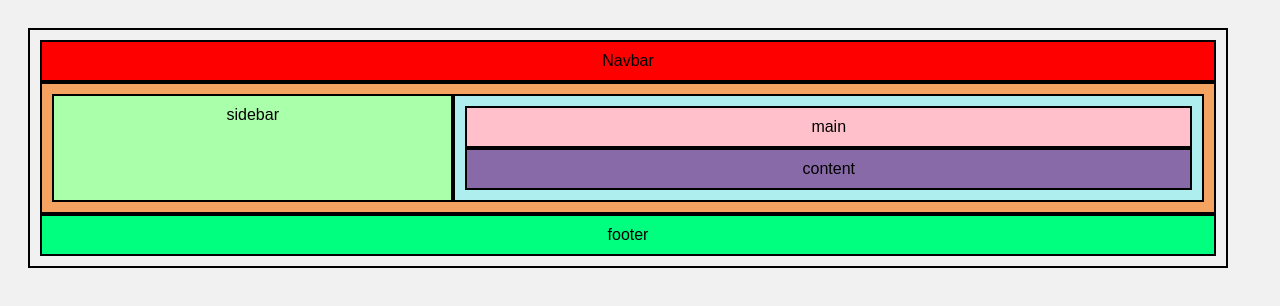
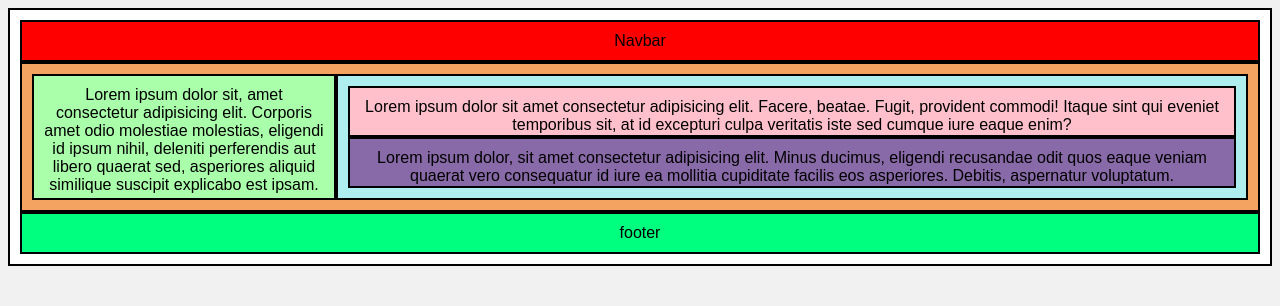
Before and after one commit to prabhathkumar1729/prac_web, a plain HTML site: page layout.html in a window 1280 px wide. Drawn offline with Linux system fonts and the light colour scheme.

Commit message:
added grid assignment files

```diff
--- a/layout.html
+++ b/layout.html
@@ -2,21 +2,21 @@
 <html lang="en">
 
 <head>
-    <title>CSS Layout</title>
+    <title>CSS Assignment</title>
     <meta charset="utf-8">
-    <link rel="stylesheet" href="practisecss/p_grid.css">
+    <!-- <link rel="stylesheet" href="practisecss/p_grid.css"> -->
     <!-- <link rel="stylesheet" href="practisecss/p_flex.css"> -->
-    <!-- <link rel="stylesheet" href="practisecss/p_float.css"> -->
+    <link rel="stylesheet" href="practisecss/p_float.css">
 </head>
 
 <body>
     <div class="container">
         <div class="navbar"> Navbar </div>
         <div class="row">
-            <div class="sidebar"> sidebar </div>
+            <div class="sidebar"> Lorem ipsum dolor sit, amet consectetur adipisicing elit. Corporis amet odio molestiae molestias, eligendi id ipsum nihil, deleniti perferendis aut libero quaerat sed, asperiores aliquid similique suscipit explicabo est ipsam. </div>
             <div class="division">
-                <div class="main"> main </div>
-                <div class="content"> content </div>
+                <div class="main"> Lorem ipsum dolor sit amet consectetur adipisicing elit. Facere, beatae. Fugit, provident commodi! Itaque sint qui eveniet temporibus sit, at id excepturi culpa veritatis iste sed cumque iure eaque enim? </div>
+                <div class="content"> Lorem ipsum dolor, sit amet consectetur adipisicing elit. Minus ducimus, eligendi recusandae odit quos eaque veniam quaerat vero consequatur id iure ea mollitia cupiditate facilis eos asperiores. Debitis, aspernatur voluptatum. </div>
             </div>
         </div>
         <div class="footer"> footer</div>
--- a/practisecss/p_flex.css
+++ b/practisecss/p_flex.css
@@ -10,7 +10,7 @@ body {
 }
 
 .container {
-    width: 1200px;
+    width: 100%;
     display: flex;
     flex-direction: column;
     border: 2px solid black;
@@ -23,7 +23,7 @@ body {
 
 .sidebar {
     background: #afa;
-    flex-grow: 1;
+    /* flex-grow: 1; */
     border: 2px solid black;
     width: 25%;
 }
@@ -31,7 +31,7 @@ body {
 .division {
     background: paleturquoise;
     border: 2px solid black;
-    flex-grow: 9;
+    flex-grow: 2;
     display: flex;
     flex-direction: column;
 }
--- a/practisecss/p_float.css
+++ b/practisecss/p_float.css
@@ -9,7 +9,6 @@ body {
 }
 
 .container {
-    width: 1200px;
     padding: 10px;
     background-color: rgb(255, 255, 255);
     border: 2px solid black;
--- a/practisecss/p_grid.css
+++ b/practisecss/p_grid.css
@@ -10,7 +10,6 @@ body {
 }
 
 .container {
-    width: 1200px;
     display: grid;
     grid-template-areas: 'navbar navbar navbar' 'row row row' 'footer footer footer';
     border: 2px solid black;
```
